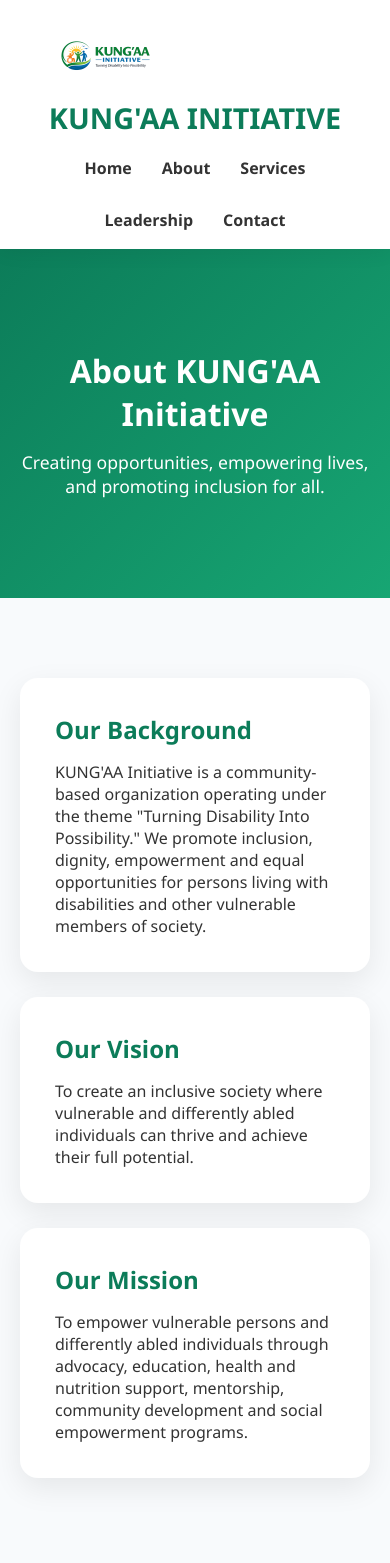
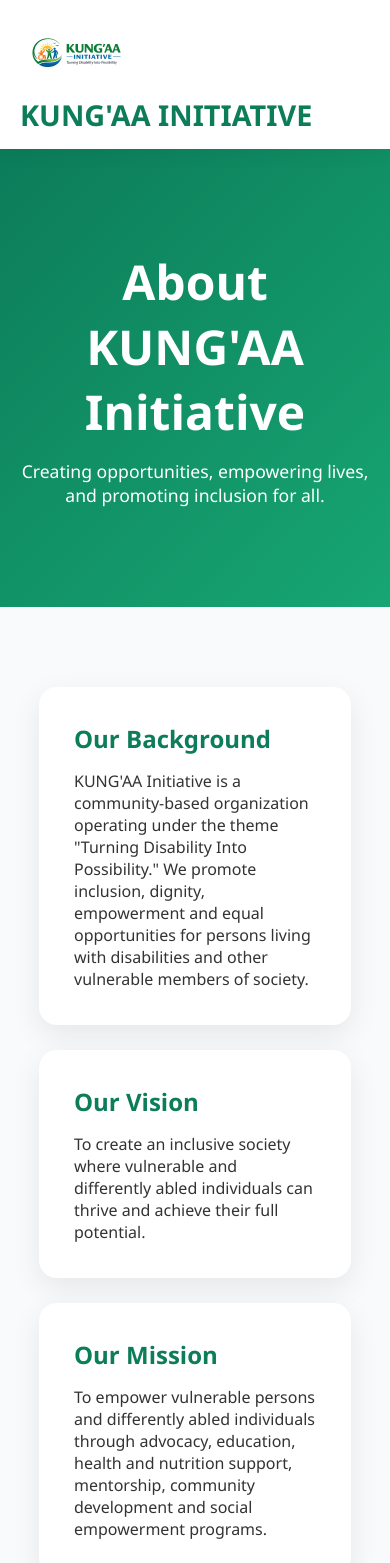
Before and after one commit to collins-coder/Kung-aa-initiative, a React (Create React App) app: page /about in a window 390 px wide. Shown: the top 1563 px of the page. Built offline with nearby package versions, Linux system fonts and the light colour scheme.

Commit message:
menu alignment

```diff
--- a/src/App.css
+++ b/src/App.css
@@ -583,41 +583,15 @@
 @media(max-width:768px){
 
   .navbar{
-    flex-direction:column;
-    gap:20px;
+    display:flex;
+    flex-direction:row;
+    justify-content:space-between;
+    align-items:center;
+    padding:15px 20px;
   }
 
   .nav-links{
-    flex-wrap:wrap;
-    justify-content:center;
-  }
-
-  .hero-content h1{
-    font-size:2.4rem;
-  }
-
-  .hero-content p{
-    font-size:1rem;
-  }
-
-  .page-header h1{
-    font-size:2rem;
-  }
-
-  .contact-wrapper{
-    grid-template-columns:1fr;
-  }
-
-  .section{
-    padding:70px 20px;
-  }
-
-  .statistics,
-  .services-grid,
-  .leadership-grid,
-  .content-section{
-    padding-left:20px;
-    padding-right:20px;
+    display:none;
   }
 
 }
```
